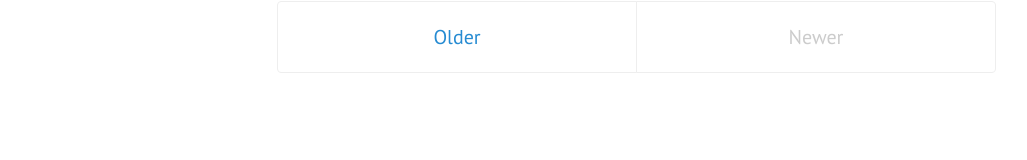
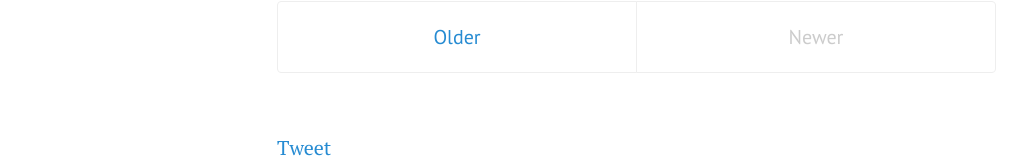
Before and after one commit to SurAnand/suranand.github.io, a Jekyll site: the page built from index.html, in a window 1280 px wide and 900 px high, scrolled down 17258 px. Shown: the part 737-897 px from the top of the window, without its empty margins (3-1030 px from the left). Built offline with Jekyll 4.4.1, drawn with Linux system fonts in a browser that asks for light colours; the list of posts is cut into pages by our own code; comment, search, counter and statistics services are not loaded; before the commit the page ends 18128 px from its top, so only the background shows below that.

```diff
--- /dev/null
+++ b/_includes/twitter.html
@@ -0,0 +1,4 @@
+<a href="https://twitter.com/share" class="twitter-share-button" data-via="suranands">Tweet</a>
+
+<!-- Put this just before the closing body tag -->
+<script>!function(d,s,id){var js,fjs=d.getElementsByTagName(s)[0];if(!d.getElementById(id)){js=d.createElement(s);js.id=id;js.src="//platform.twitter.com/widgets.js";fjs.parentNode.insertBefore(js,fjs);}}(document,"script","twitter-wjs");</script>
--- a/_layouts/default.html
+++ b/_layouts/default.html
@@ -22,6 +22,7 @@
       <div class="container content">
         {{ content }}
 	{% include comments.html %}
+	{% include twitter.html %}
       </div>
     </div>
 
```
